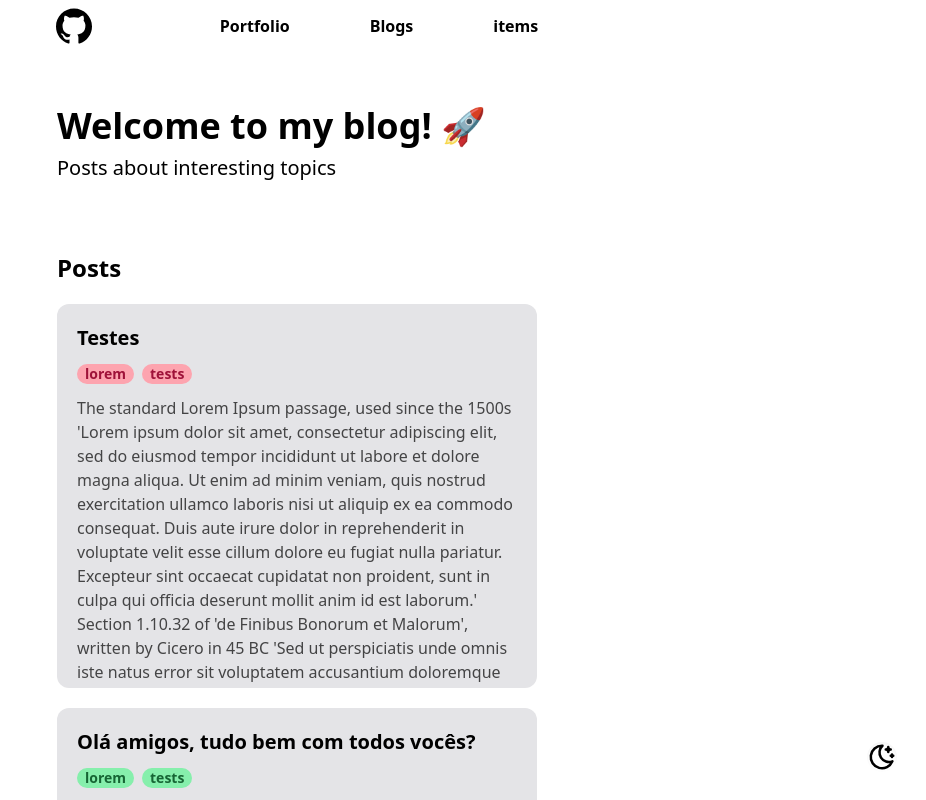
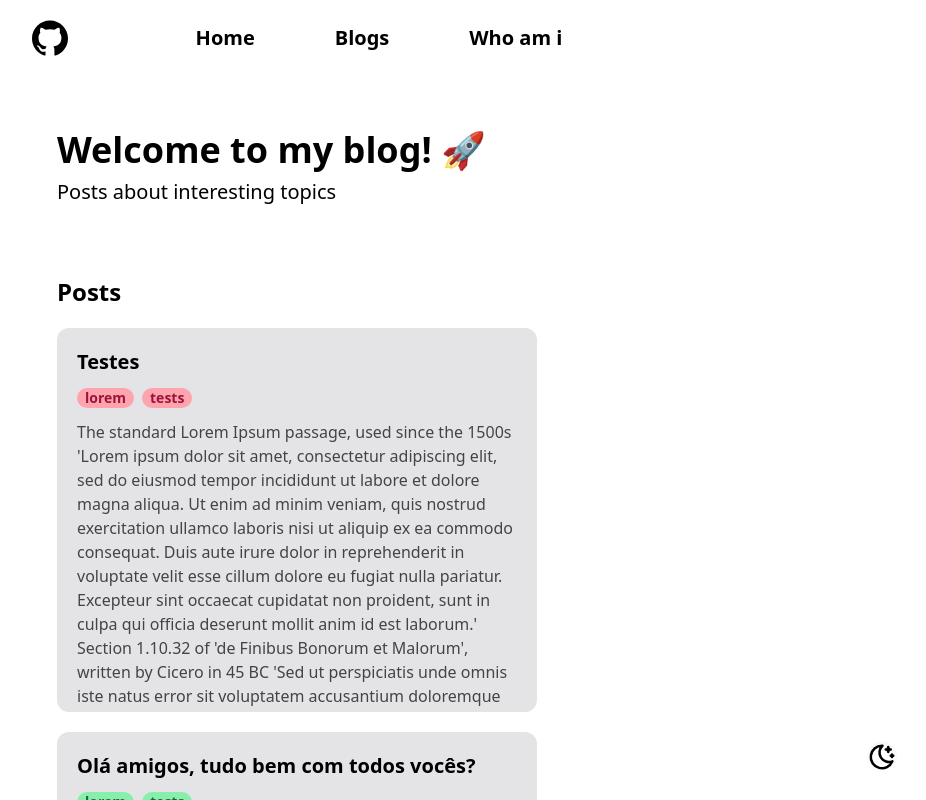
Before and after one commit to Gabrielll04/blog, a React (Vite) app: page /blog in a window 1280 px wide. Shown: the whole page, without its empty margins (343-1269 px from the left). Built offline with nearby package versions, Linux system fonts and the light colour scheme.

Commit message:
Turning navbar functional

```diff
--- a/src/Components/nav-bar.tsx
+++ b/src/Components/nav-bar.tsx
@@ -28,12 +28,12 @@ import { Menu, Transition } from "@headlessui/react"
 
 export default function Navbar() {
   return (
-    <div className="items-center p-2 justify-center sm:space-x-32 w-full h-12 sm:h-20 z-10 sm:text-xl mb-10 sm:mb-0 sm:px-0 px-3 hidden sm:flex">
-      <button><SiGithub className="text-4xl sm:hover:scale-110 transition sm:visible" /></button>
-      <div className="flex sm:space-x-20 sm:visible :hidden">
-        <button className="navButton">Portfolio</button>
-        <button className="navButton">Blogs</button>
-        <button className="navButton">items</button>
+    <div className="items-center p-5 justify-center sm:space-x-32 w-full h-12 sm:h-32 z-10 sm:text-xl mb-10 sm:mb-0 sm:px-0 px-3 hidden sm:flex">
+      <button><SiGithub className="text-4xl sm:hover:scale-110 transition" /></button>
+      <div className="flex sm:space-x-20 sm:visible">
+        <a href="/" className="navButton">Home</a>
+        <a href="/blog" className="navButton">Blogs</a>
+        <a href="/whoami" className="navButton">Who am i</a>
       </div>
     </div>
   )
--- a/src/style/globals.css
+++ b/src/style/globals.css
@@ -8,7 +8,7 @@
     }
 
     .navButton {
-        @apply text-base font-semibold transition-all ease-in-out duration-300 rounded decoration-2 underline-offset-4 hover:underline active:bg-neutral-800 active:text-white invisible sm:visible
+        @apply text-xl font-semibold antialiased transition-all ease-in-out duration-300 rounded decoration-2 underline-offset-4 hover:underline active:bg-neutral-800 active:text-white invisible sm:visible
     }
 
     .land-button {
```
